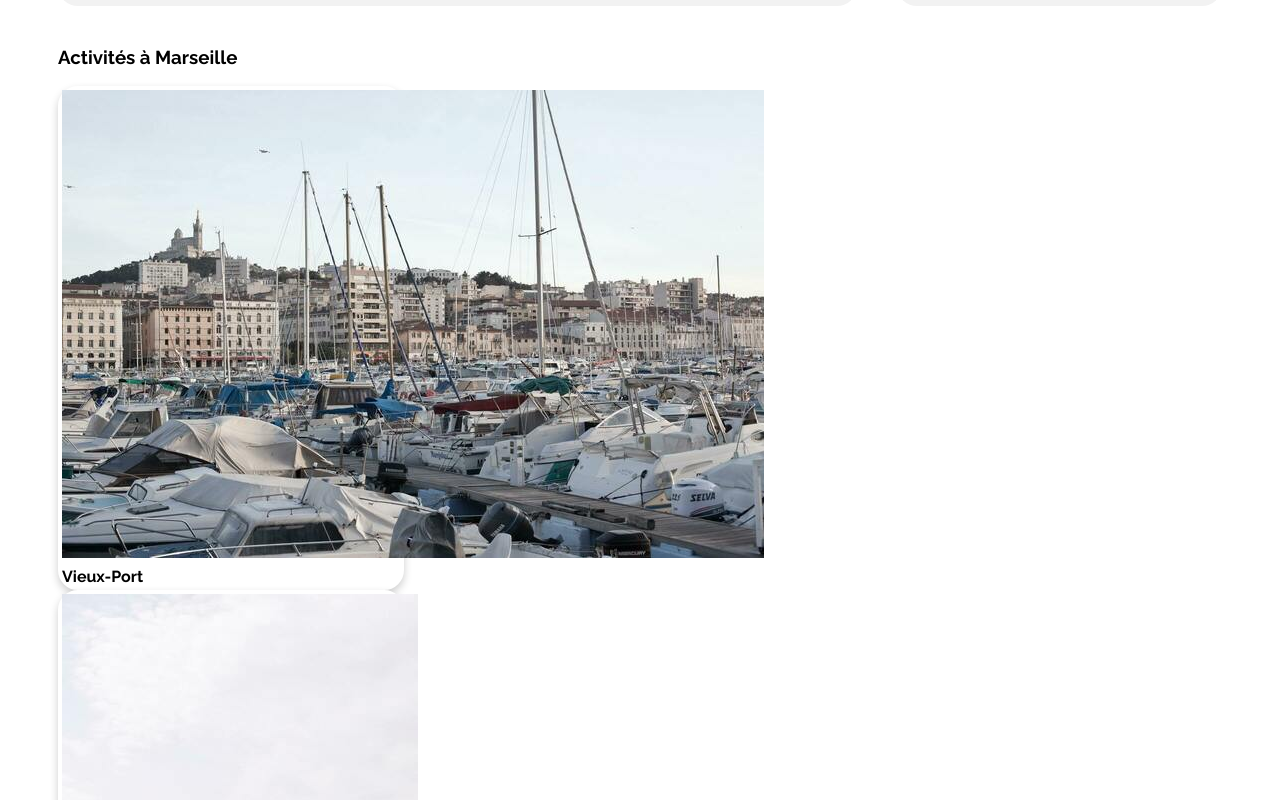
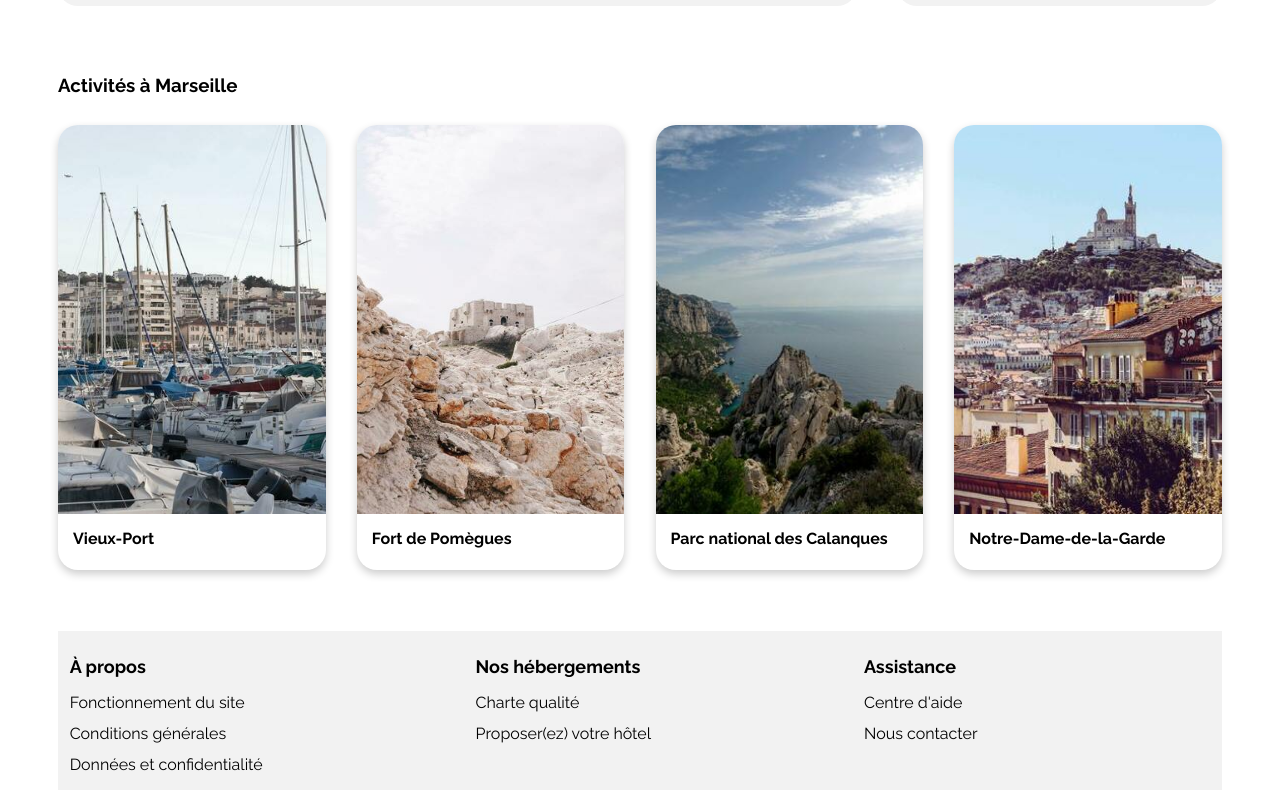
Before and after one commit to CarrolTer/booki, a plain HTML site: page index.html in a window 1280 px wide. Shown: the part 1040-1840 px from the top of the page. Drawn offline with Linux system fonts and the light colour scheme.

Commit message:
add style activities + footer

```diff
--- a/css/style.css
+++ b/css/style.css
@@ -449,6 +449,90 @@ ul {
     margin-left: 2.2%;
 }
 
+/*Activities*/
+.title-activities {
+    padding-top: 10px;
+    padding-bottom: 10px;
+}
+
+.cards-activities {
+    display: flex;
+    flex-direction: row;
+    justify-content: space-between;
+}
+
+.card-3 {
+    box-shadow: 0 4px 8px 0 rgba(0,0,0,0.2);
+    transition: 0.3s;
+    width: 23%;
+    height: 445px;
+    border-radius: 20px;
+}
+
+.card-3 img {
+    width: 100%;
+    height: 389px;
+    object-fit: cover;
+    border-radius: 20px 20px 0px 0px;
+}
+
+.card-3:hover {
+    box-shadow: 0 8px 16px 0 rgba(0,0,0,0.2);
+}
+
+.contenu-card {
+    padding-left: 15px;
+    padding-right: 15px;
+}
+
+.contenu-card h4 {
+    margin-block-start: 0.7em;
+    margin-block-end: 1.5em;
+}
+
+/*Footer*/
+/* FOOTER */
+
+
+footer
+{
+    background-color: #F2F2F2;
+    margin-top: 61px;
+    display: flex;
+    align-items: center;
+}
+
+#footer
+{
+    width: 78%;
+    margin-left: 1%;
+    display: flex;
+    justify-content: space-between;
+}
+
+.footer_list:nth-child(-n+2)
+{
+    margin-right: 80px;
+}
+
+.footer_list a
+{
+    color: black;
+    text-decoration: none;
+}
+
+.footer_list ul
+{
+    padding: 0px;
+}
+
+.footer_list li
+{
+    color: black;
+    list-style-type: none;
+    margin-top: 12px;
+    padding: 0px;
+}
 
 /* Le code ci-dessous correspond à la version responsive uniquement */
 
--- a/index.html
+++ b/index.html
@@ -265,7 +265,7 @@
                 </div>
 
                 <div class="cards-activities">
-                    <article class="card">
+                    <article class="card-3">
                         <a href="#">
                             <img src="images/activites/reno-laithienne.jpg" alt="Vieux-port">
                             <div class="contenu-card">
@@ -274,7 +274,7 @@
                         </a>
                     </article>
 
-                    <article class="card">
+                    <article class="card-3">
                         <a href="#">
                             <img src="images/activites/paul-hermann.jpg" alt="Fort de Pomègues">
                             <div class="contenu-card">
@@ -283,7 +283,7 @@
                         </a>
                     </article>
 
-                    <article class="card">
+                    <article class="card-3">
                         <a href="#">
                             <img src="images/activites/kilyan-sockalingum.jpg" alt="Parc national des Calanques">
                             <div class="contenu-card">
@@ -292,7 +292,7 @@
                         </a>
                     </article>
 
-                    <article class="card">
+                    <article class="card-3">
                         <a href="#">
                             <img src="images/activites/florian-wehde.jpg" alt="Notre-Dame-de-la-Garde">
                             <div class="contenu-card">
@@ -308,30 +308,34 @@
 
         <!--Footer-->
         <footer>
-            <div class="footer">
-                <h5>À propos</h5>
-            </div>
-            <ul class="footer1">
+            <div id="footer">
+
+                <div class="footer_list">
+                    <h2>À propos</h2>
+                    <ul>
                         <li><a href="#">Fonctionnement du site</a></li>
                         <li><a href="#">Conditions générales</a></li>
                         <li><a href="#">Données et confidentialité</a></li>
                     </ul>
+                </div>
 
-            <div class="footer">
-                <h5>Nos hébergements</h5>
+                <div class="footer_list">
+                    <h2>Nos hébergements</h2>
+                    <ul>
+                        <li><a href="#">Charte qualité</a></li>
+                        <li><a href="#">Proposer(ez) votre hôtel</a></li>
+                    </ul>
                 </div>
-            <ul class="footer2">
-                <li><a href="#">Charte qualité</a></li>
-                <li><a href="#">Proposer votre hôtel</a></li>
-            </ul>
 
-            <div class="footer">
-                <h5>Assistance</h5>
-            </div>
-            <ul class="footer3">
+                <div class="footer_list">
+                    <h2>Assistance</h2>
+                    <ul>
                         <li><a href="#">Centre d'aide</a></li>
                         <li><a href="#">Nous contacter</a></li>
                     </ul>
+                </div>
+
+            </div>
         </footer>
 
     </div>
```
Lines whose indentation alone changed are shown as unchanged.
